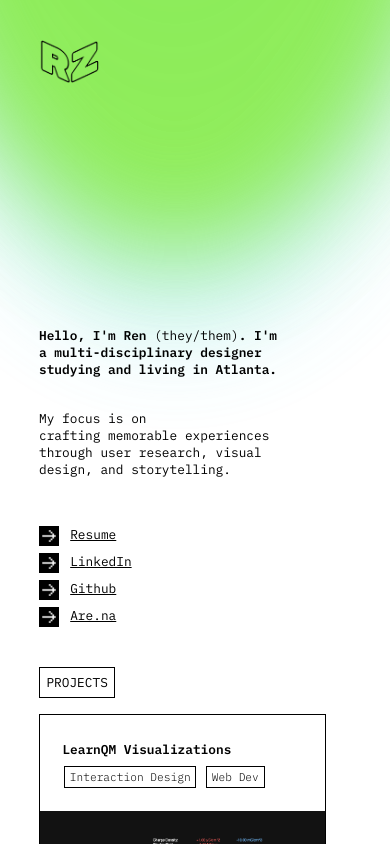
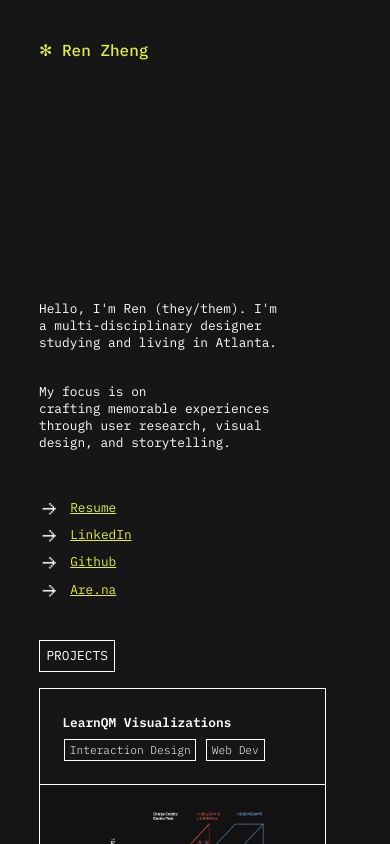
Before and after one commit to renzheng11/Portfolio, a React (Create React App) app: page / in a window 390 px wide. Built offline with nearby package versions, Linux system fonts and the light colour scheme.

Commit message:
dark mode

```diff
--- a/src/App.css
+++ b/src/App.css
@@ -1,9 +1,5 @@
 @import url("https://fonts.googleapis.com/css2?family=Inter:wght@300;400;500;600;700;800&display=swap");
 @import url("https://fonts.googleapis.com/css2?family=IBM+Plex+Mono:wght@100;200;300;400;500;600;700&display=swap");
-
-root {
-	--primary: black;
-}
 
 .link {
 	display: block;
@@ -12,6 +8,11 @@ root {
 
 * {
 	font-family: "IBM Plex Mono";
+	--primary: white;
+	--bg: #161616;
+	--accent: #DEEC48;
+	--gradient1: #FF7BCA;
+	--gradient2: #ffc56f;
 }
 
 html,
@@ -20,6 +21,7 @@ body {
 	padding: 0;
 	height: 100%;
 	font-family: Inter;
+	/* background-color: var(--bg); */
 }
 
 .home-content {
@@ -64,7 +66,7 @@ body {
 
 .link a {
 	margin-left: 0.7rem;
-	color: black;
+	color: var(--accent);
 }
 
 .all-projects-container {
@@ -82,20 +84,23 @@ h3 {
 	margin-bottom: 0;
 }
 
+.bg {
+	position: absolute;
+	z-index: -2;
+	background-color: var(--bg);
+	width: 100vw;
+	height: 100vh;
+}
+
 .hero {
 	position: absolute;
 	width: 100vw;
 	height: 100vw;
-	margin-left: 180px;
-	margin-top: -60px;
-	opacity: 70%;
-}
-
-@media (max-width: 1400px) {
-	.hero {
-		margin-top: 0px;
-		margin-left: 410px;
-	}
+	/* margin-left: -0px; */
+	margin-top: -560px;
+	/* opacity: 70%; */
+	z-index: -1;
+	overflow-y: hidden;
 }
 
 .nav {
@@ -124,7 +129,7 @@ footer {
 }
 
 #heart {
-	color: #5ca621;
+	color: var(--accent);
 	font-size: 1rem;
 }
 
@@ -137,7 +142,8 @@ footer {
 	position: absolute;
 	font-size: 1rem;
 	text-decoration: none;
-	color: var(--primary);
+	color: var(--accent);
+	font-weight: 500;
 }
 
 .brand img {
@@ -155,7 +161,7 @@ footer {
 
 .headline-name {
 	font-size: 1rem;
-	font-weight: 600;
+	/* font-weight: 600; */
 	transition: 0.6s ease;
 	color: var(--primary);
 }
@@ -184,8 +190,8 @@ footer {
 	display: inline-block;
 	margin-top: 2rem;
 	font-family: "IBM Plex Mono", monospace;
-	border: black 1px solid;
-	background-color: white;
+	border: var(--primary) 1px solid;
+	color: var(--primary);
 	padding: 0.4rem;
 }
 
@@ -195,10 +201,10 @@ footer {
 	height: 140px;
 	justify-content: space-between;
 	font-weight: 300;
-	border: black 1px solid;
+	border: var(--primary) 1px solid;
 	margin-top: 1rem;
 
-	background-color: white;
+	/* background-color: var(--bg); */
 }
 
 .project.show {
@@ -214,12 +220,12 @@ footer {
 	font-size: 1rem;
 	font-weight: 600;
 	transform: translateX(-1px);
-	color: black;
+	color: var(--primary);
 	display: inline;
 }
 
 .project-container:hover .project-title {
-	color: #5ca621;
+	color: var(--accent);
 }
 
 .project-description {
@@ -230,7 +236,7 @@ footer {
 
 .project-types {
 	display: inline-flex;
-	color: black;
+	color: var(--primary);
 	font-size: 1rem;
 	margin-left: 0.1rem;
 	font-family: "Inter", sans-serif;
@@ -241,8 +247,8 @@ footer {
 	font-size: 0.8rem;
 	margin-right: 0.6rem;
 	padding: 0.2rem 0.3rem 0.2rem 0.3rem;
-	border: black solid 1px;
-	color: black;
+	border: var(--primary) solid 1px;
+	color: var(--primary);
 }
 
 .project-image img {
@@ -250,6 +256,8 @@ footer {
 	height: 100%;
 	object-fit: cover;
 	z-index: 4;
+	border-left: 1px var(--primary) solid;
+
 }
 
 .test {
@@ -285,13 +293,13 @@ footer {
 .blob-1 {
 	top: -90vh;
 	left: 20vw;
-	background: radial-gradient(#54dae3 0%, rgba(255, 255, 255, 0) 60%);
+	background: radial-gradient(#ffc56f 40%, rgba(255, 255, 255, 0) 60%);
 }
 
 .blob-2 {
 	top: -90vh;
 	left: 30vw;
-	background: radial-gradient(#86ec35 20%, rgba(255, 255, 255, 0) 80%);
+	background: radial-gradient(#df6ab7 20%, rgba(255, 255, 255, 0) 80%);
 }
 
 .page {
@@ -394,7 +402,7 @@ footer {
 .next-btn:hover {
 	background-color: #5ca621;
 	text-decoration: none;
-	color: white;
+	color: var(--bg);
 }
 
 .about {
@@ -402,7 +410,7 @@ footer {
 	position: absolute;
 	top: 40%;
 	width: 1000px;
-	color: black;
+	color: var(--primary);
 	margin: auto 0;
 }
 
@@ -415,7 +423,7 @@ footer {
 }
 .about-link a {
 	font-family: "IBM Plex Mono", monospace;
-	color: black;
+	color: var(--primary);
 }
 
 #contact {
@@ -432,11 +440,11 @@ footer {
 
 .about a {
 	text-decoration: none;
-	color: black;
+	color: var(--primary);
 }
 
 .about p {
-	color: black;
+	color: var(--primary);
 }
 
 /* xxlg */
@@ -445,6 +453,7 @@ footer {
 
 /* xlg */
 @media (max-width: 1400px) {
+
 }
 
 /* lg */
@@ -480,14 +489,14 @@ footer {
 		top: -140vh;
 		left: -40vw;
 		width: 170vw;
-		background: radial-gradient(#54dae3 10%, rgba(255, 255, 255, 0) 100%);
+		background: radial-gradient(var(--gradient2), 60%, rgba(255, 255, 255, 0) 100%);
 	}
 
 	.blob-2 {
 		top: -150vh;
 		left: -40vw;
 		width: 170vw;
-		background: radial-gradient(#86ec35 100%, rgba(255, 255, 255, 0) 100%);
+		background: radial-gradient(var(--gradient1)) 100%, rgba(255, 255, 255, 0) 100%);
 	}
 	.landing {
 		position: relative;
@@ -512,6 +521,10 @@ footer {
 
 	.project-image img {
 		width: 100%;
+		border-left: 0;
+		border-right: 1px var(--primary) solid;
+		border-top: 1px var(--primary) solid;
+		border-bottom: 1px var(--primary) solid;
 	}
 	.project-title {
 		font-size: 0.8rem;
--- a/src/Home.js
+++ b/src/Home.js
@@ -12,24 +12,18 @@ import { useRef, useEffect, useCallback } from "react";
 export function Home() {
 	return (
 		<body>
-			{/* <div className="custom-cursor"></div> */}
-			{/* <div className="hero">
-				<Spline scene="https://prod.spline.design/g6E0pvg40VPkM-8E/scene.splinecode" />
-			</div> */}
-			{/* <spline-viewer
-        className="hero"
-        url="https://prod.spline.design/g6E0pvg40VPkM-8E/scene.splinecode"
-      ></spline-viewer> */}
-
-			{/* <div className="test">jp</div> */}
-
 			<div className="home-content">
-				<div className="blob-wrapper">
+				<div className="hero">
+					<Spline scene="https://prod.spline.design/g6E0pvg40VPkM-8E/scene.splinecode" />
+				</div>
+				<div className="test"></div>
+				<div className="bg"></div>
+				{/* <div className="blob-wrapper">
 					<div className="blobs">
 						<div className="blob blob-1">1</div>
 						<div className="blob blob-2">2</div>
 					</div>
-				</div>
+				</div> */}
 
 				<div className="hider"></div>
 				<div className="burger-white-bg"></div>
@@ -39,11 +33,11 @@ export function Home() {
 							<div className="top">
 								<div className="nav">
 									<Link to={"/"} className="brand">
-										{/* ✻ Ren Zheng */}
-										<img
+										✻ Ren Zheng
+										{/* <img
 											src={require("../src/Assets/icons/logo.png")}
 											alt="project"
-										/>
+										/> */}
 									</Link>
 								</div>
 								<div className="landing">
```
Also changed, not shown: src/Assets/icons/link-logo.png.
